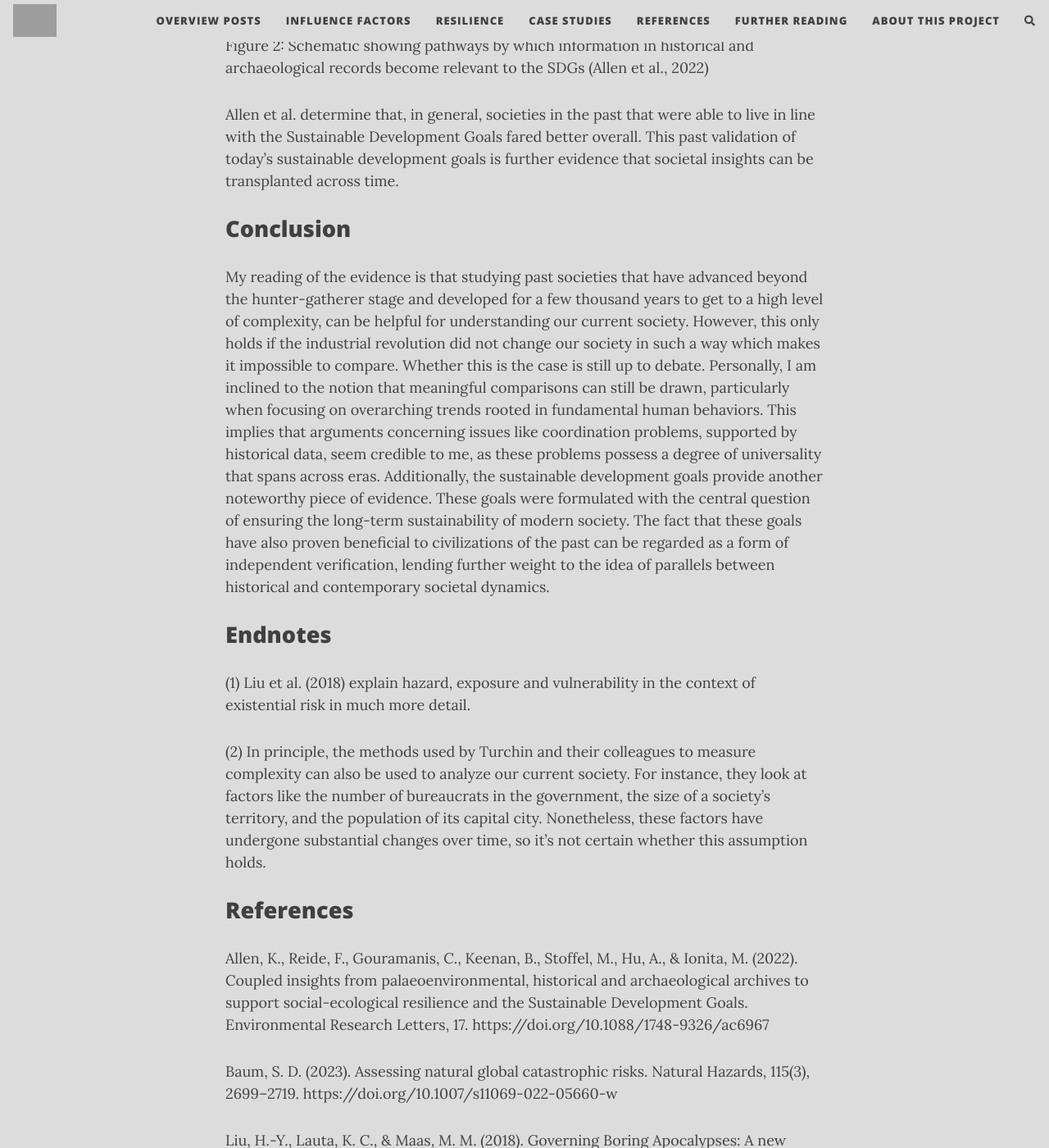
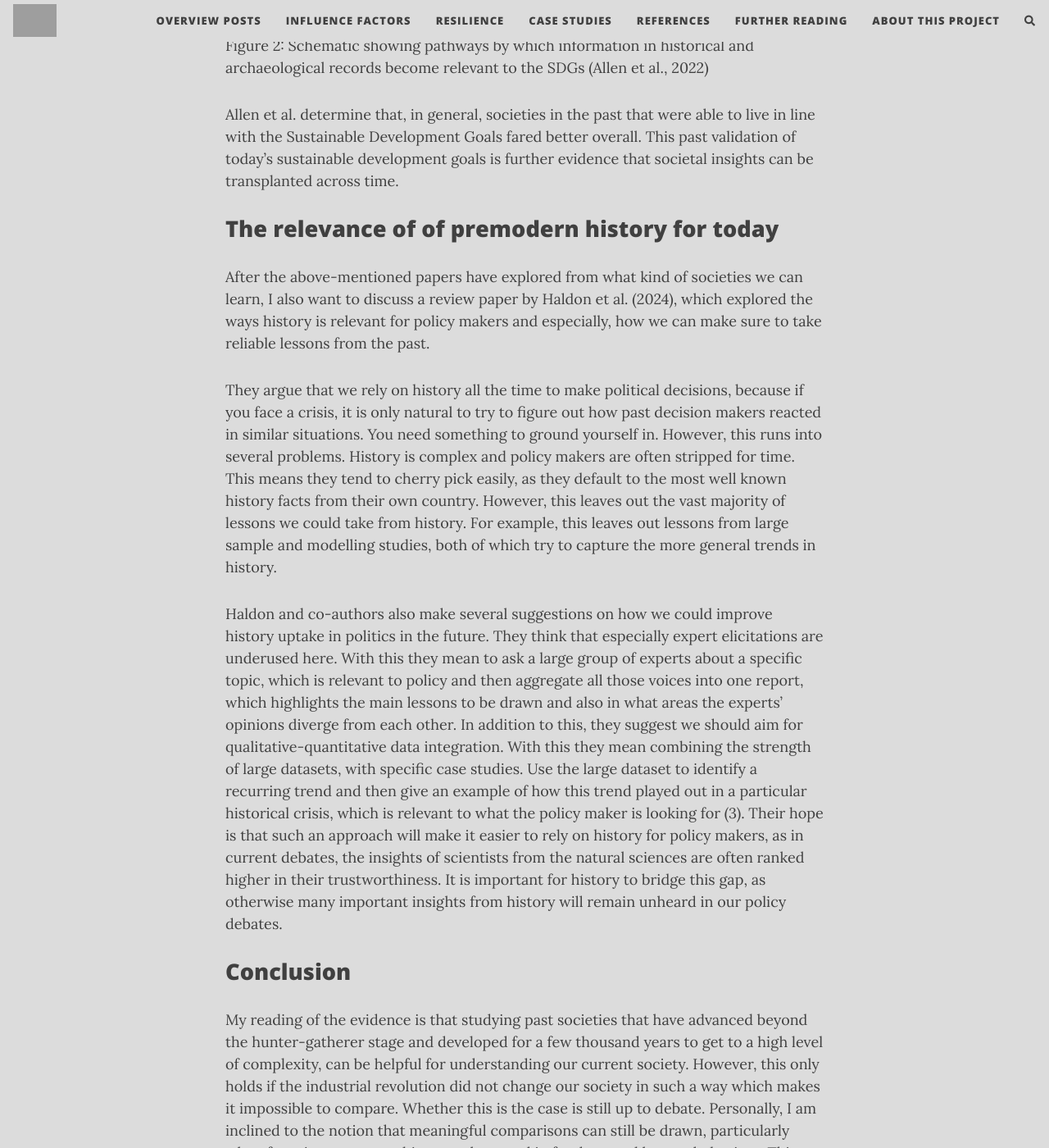
Before and after one commit to florianjehn/Societal_Collapse, a Jekyll site: the page built from _posts/2023-08-10-lessons_from_the_past.md, in a window 1280 px wide and 1400 px high, scrolled down 5782 px. Shown: the whole window at 82% size. Built offline with Jekyll 4.4.1, drawn with Linux system fonts in a browser that asks for light colours; nearby versions of some CDN libraries; comment, search, counter and statistics services are not loaded; some of the changed text lies outside the part shown; grey boxes are pictures that could not be loaded.

Commit message:
Update 2023-08-10-lessons_from_the_past.md

```diff
--- a/_posts/2023-08-10-lessons_from_the_past.md
+++ b/_posts/2023-08-10-lessons_from_the_past.md
@@ -62,6 +62,14 @@ Figure 2: Schematic showing pathways by which information in historical and arch
 
 Allen et al. determine that, in general, societies in the past that were able to live in line with the Sustainable Development Goals fared better overall. This past validation of today’s sustainable development goals is further evidence that societal insights can be transplanted across time.
 
+## The relevance of of premodern history for today
+
+After the above-mentioned papers have explored from what kind of societies we can learn, I also want to discuss a review paper by Haldon et al. (2024), which explored the ways history is relevant for policy makers and especially, how we can make sure to take reliable lessons from the past.
+
+They argue that we rely on history all the time to make political decisions, because if you face a crisis, it is only natural to try to figure out how past decision makers reacted in similar situations. You need something to ground yourself in. However, this runs into several problems. History is complex and policy makers are often stripped for time. This means they tend to cherry pick easily, as they default to the most well known history facts from their own country. However, this leaves out the vast majority of lessons we could take from history. For example, this leaves out lessons from large sample and modelling studies, both of which try to capture the more general trends in history.
+
+Haldon and co-authors also make several suggestions on how we could improve history uptake in politics in the future. They think that especially expert elicitations are underused here. With this they mean to ask a large group of experts about a specific topic, which is relevant to policy and then aggregate all those voices into one report, which highlights the main lessons to be drawn and also in what areas the experts' opinions diverge from each other. In addition to this, they suggest we should aim for qualitative-quantitative data integration. With this they mean combining the strength of large datasets, with specific case studies. Use the large dataset to identify a recurring trend and then give an example of how this trend played out in a particular historical crisis, which is relevant to what the policy maker is looking for (3). Their hope is that such an approach will make it easier to rely on history for policy makers, as in current debates, the insights of scientists from the natural sciences are often ranked higher in their trustworthiness. It is important for history to bridge this gap, as otherwise many important insights from history will remain unheard in our policy debates.
+
 ## Conclusion
 
 My reading of the evidence is that studying past societies that have advanced beyond the hunter-gatherer stage and developed for a few thousand years to get to a high level of complexity, can be helpful for understanding our current society. However, this only holds if the industrial revolution did not change our society in such a way which makes it impossible to compare. Whether this is the case is still up to debate.
@@ -74,11 +82,15 @@ Additionally, the sustainable development goals provide another noteworthy piece
 
 (2) In principle, the methods used by Turchin and their colleagues to measure complexity can also be used to analyze our current society. For instance, they look at factors like the number of bureaucrats in the government, the size of a society's territory, and the population of its capital city. Nonetheless, these factors have undergone substantial changes over time, so it's not certain whether this assumption holds.
 
+(3) This is what the Seshat database is often used for, e.g. in [this paper](https://osf.io/preprints/socarxiv/hyj48_v1).
+
 ## References
 
 Allen, K., Reide, F., Gouramanis, C., Keenan, B., Stoffel, M., Hu, A., & Ionita, M. (2022). Coupled insights from palaeoenvironmental, historical and archaeological archives to support social-ecological resilience and the Sustainable Development Goals. Environmental Research Letters, 17. https://doi.org/10.1088/1748-9326/ac6967
 
 Baum, S. D. (2023). Assessing natural global catastrophic risks. Natural Hazards, 115(3), 2699–2719. https://doi.org/10.1007/s11069-022-05660-w
+
+Haldon, J., Mordechai, L., Dugmore, A., Eisenberg, M., Endfield, G., Izdebski, A., Jackson, R., Kemp, L., Labuhn, I., McGovern, T., Metcalfe, S., Morrison, K., Newfield, T., & Trump, B. (2024). Past Answers to Present Concerns. The Relevance of the Premodern Past for 21st Century Policy Planners: Comments on the State of the Field. Wiley Interdisciplinary Reviews: Climate Change. https://doi.org/10.1002/wcc.923
 
 Liu, H.-Y., Lauta, K. C., & Maas, M. M. (2018). Governing Boring Apocalypses: A new typology of existential vulnerabilities and exposures for existential risk research. Futures, 102, 6–19. https://doi.org/10.1016/j.futures.2018.04.009
 
```
